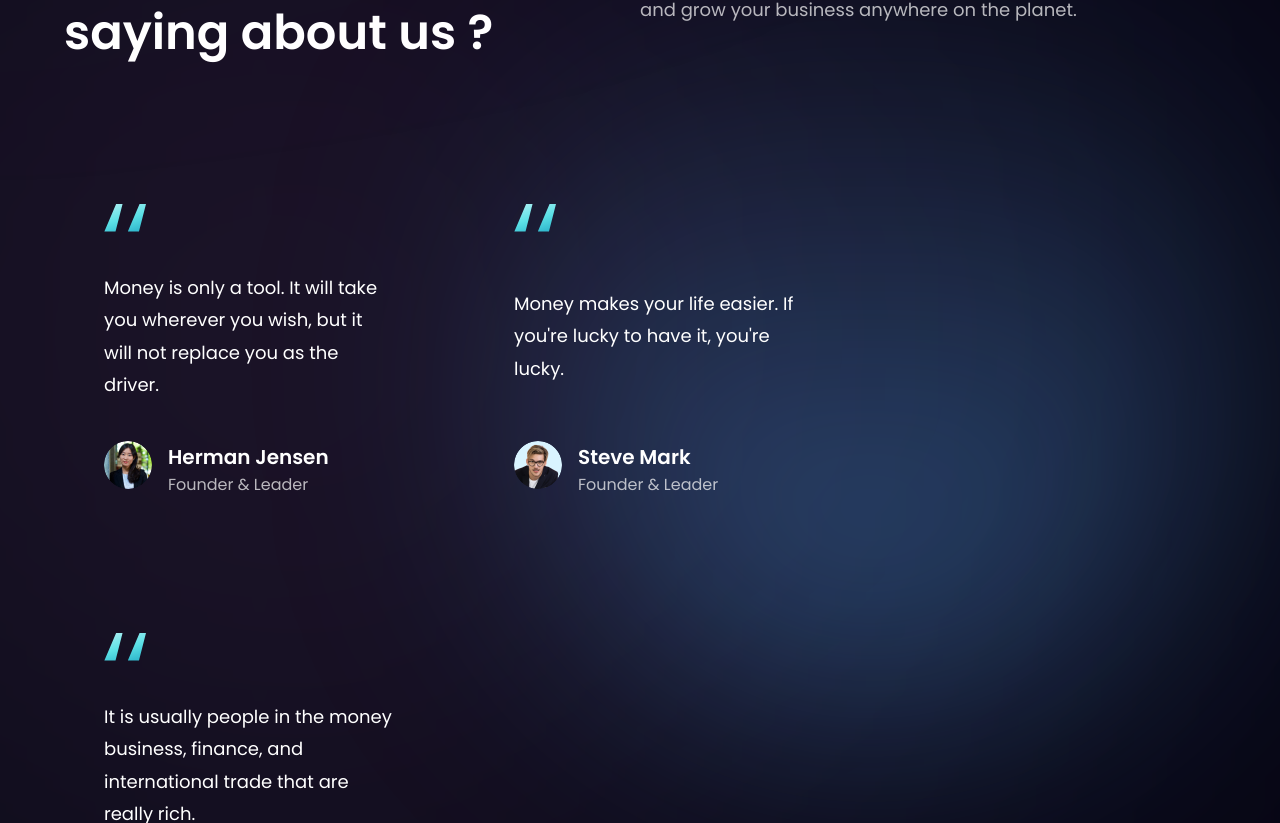
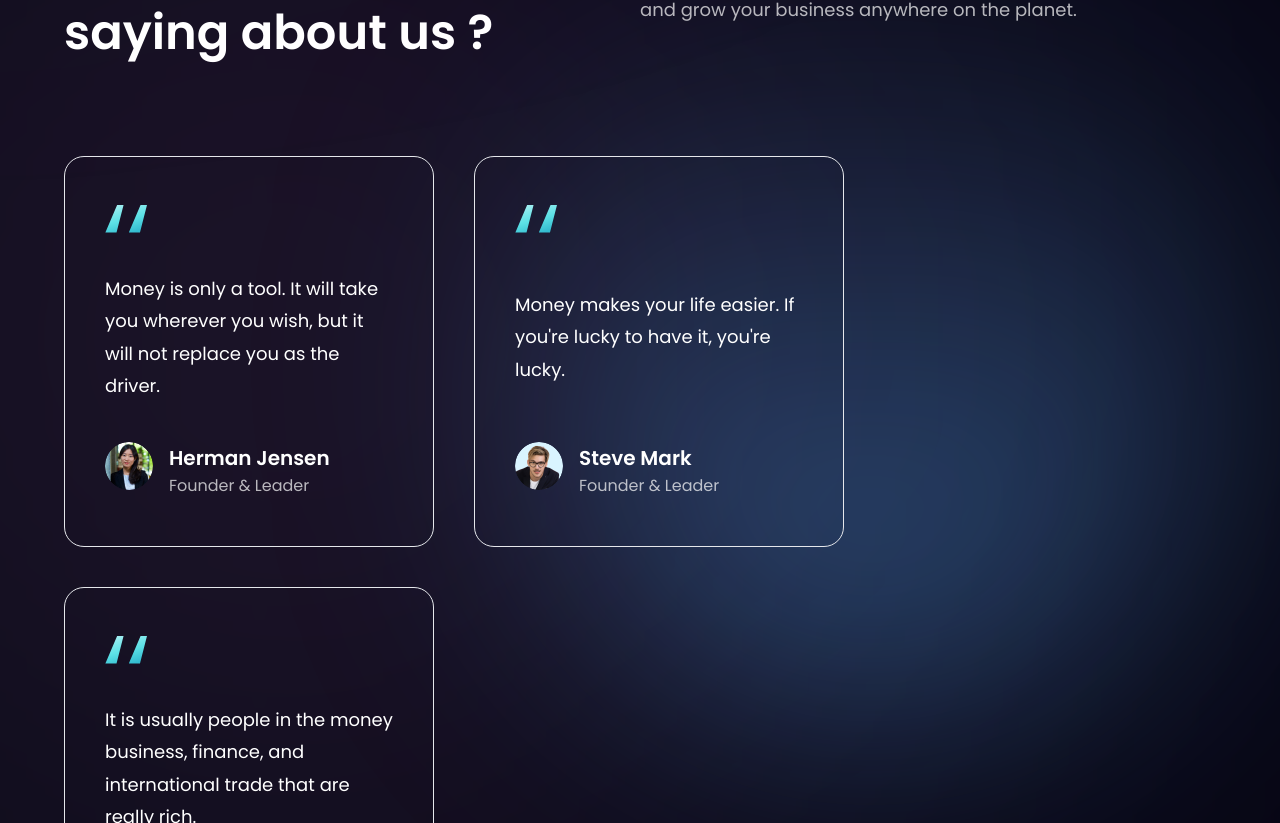
Before and after one commit to aditya8850/Banking-App-Landing_reactJs, a React (Vite) app: page / in a window 1280 px wide. Shown: the part 2777-3600 px from the top of the page. Built offline with nearby package versions, Linux system fonts and the light colour scheme.

Commit message:
styling-fix

```diff
--- a/src/components/FeedbackCard.jsx
+++ b/src/components/FeedbackCard.jsx
@@ -1,7 +1,7 @@
 import { quotes } from "../assets";
 
 const FeedbackCard = ({ content, name, title, img }) => (
-  <div className="flex justify-between flex-col px-10 py-12 rounded-[20px]  max-w-[370px] md:mr-10 sm:mr-5 mr-0 my-5 feedback-card">
+  <div className="flex justify-between border flex-col px-10 py-12 rounded-[20px]  max-w-[370px] md:mr-10 sm:mr-5 mr-0 my-5 feedback-card">
     <img src={quotes} alt="double_quotes" className="w-[42.6px] h-[27.6px] object-contain" />
     <p className="font-poppins font-normal text-[18px] leading-[32.4px] text-white my-10">
       {content}
```
